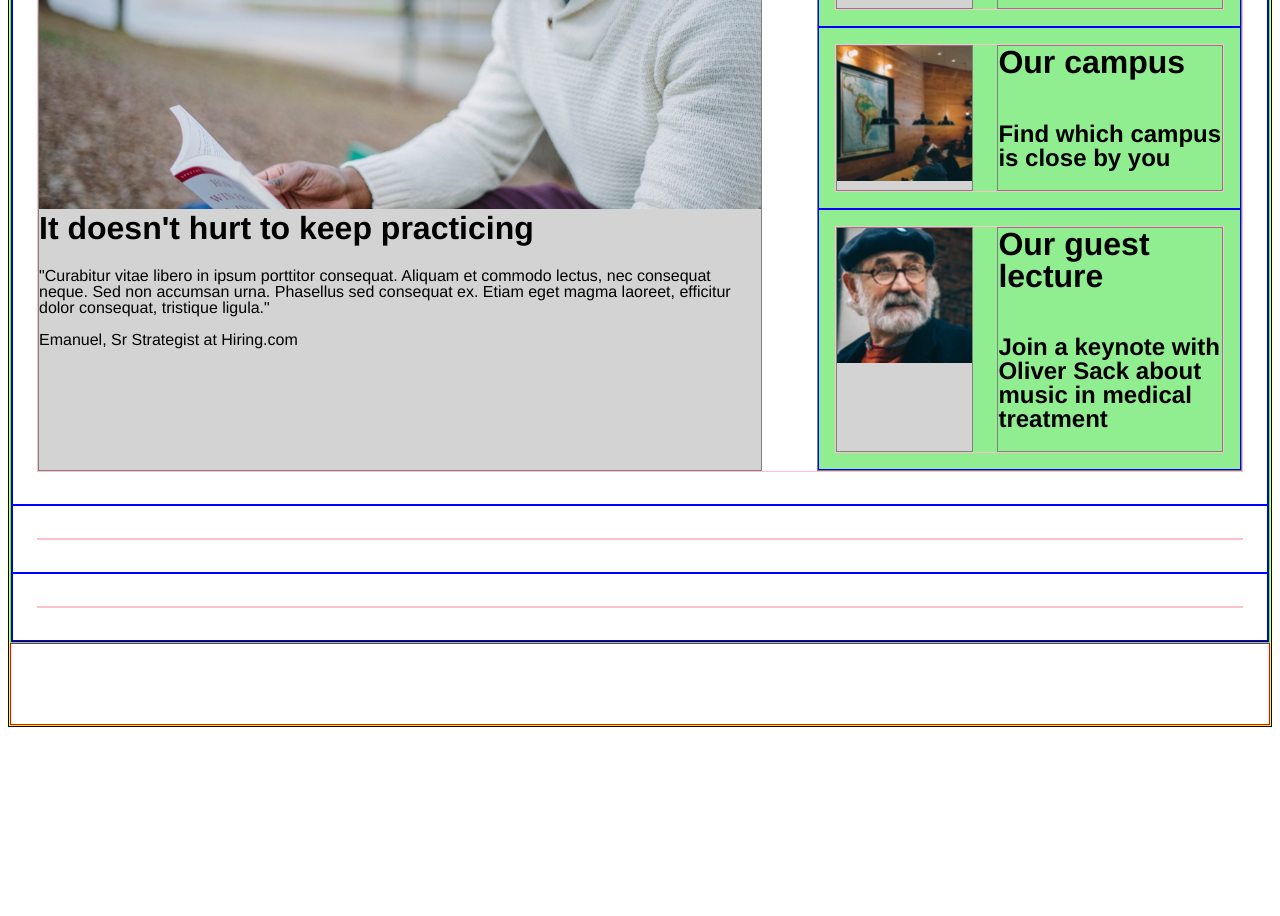
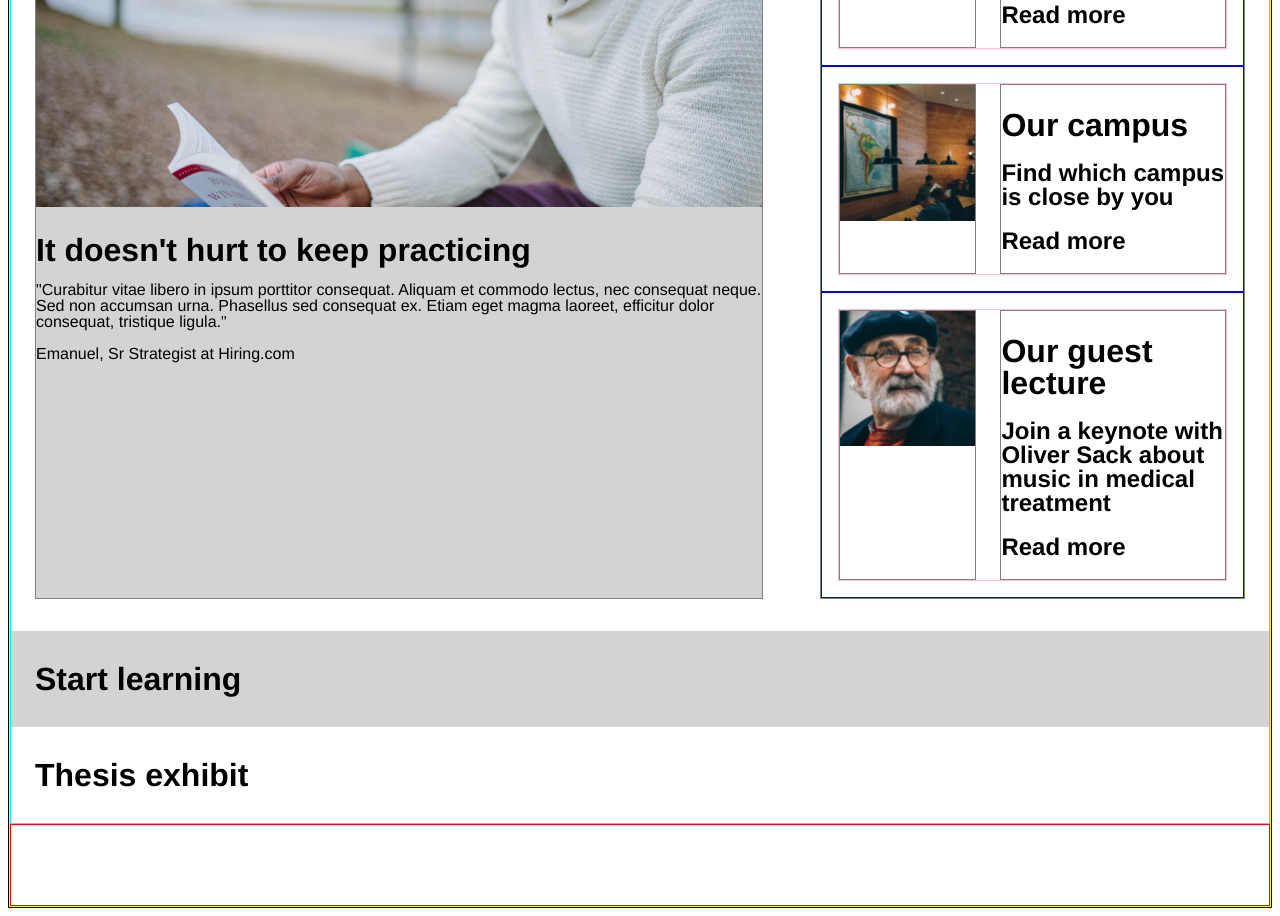
Before and after one commit to Felo034/colemar, a plain HTML site: page index.html in a window 1280 px wide. Shown: the part 907-1823 px from the top of the page. Before the commit the page ends 1642 px from the top, so only its background shows below. Drawn offline with Linux system fonts and the light colour scheme.

Commit message:
somethint else.

```diff
--- a/index.html
+++ b/index.html
@@ -34,7 +34,7 @@
 
             <!--First section-->
 
-            <div class="section">
+            <div class="section" id="even">
               <div class="content">
                 <div class="content_image">
                   <img class="ifirst" src="resources/images/banner.jpg"></img>
@@ -57,9 +57,8 @@
                 <div class="content_image">
                   <img src="resources/images/information-main.jpg"></img>
                   <h1>It doesn't hurt to keep practicing</h1>
-                  <span id="blurb">"Curabitur vitae libero in ipsum porttitor consequat. Aliquam et commodo lectus, nec consequat neque. Sed non accumsan urna. Phasellus sed consequat ex. Etiam eget magma laoreet, efficitur dolor consequat, tristique ligula."</span>
-                  <p></p>
-                  <span id="credit">Emanuel, Sr Strategist at Hiring.com</span>
+                  <p class="blurb">"Curabitur vitae libero in ipsum porttitor consequat. Aliquam et commodo lectus, nec consequat neque. Sed non accumsan urna. Phasellus sed consequat ex. Etiam eget magma laoreet, efficitur dolor consequat, tristique ligula."</p>
+                  <p id="credit">Emanuel, Sr Strategist at Hiring.com</p>
                 </div>
                 <div class="spacer1">
                 </div>
@@ -80,6 +79,7 @@
                           <div class="col_content_text">
                             <h1>Orientation date</h1>
                             <h2>Tue 10/11 &amp; Wed 10/12: 8am-3pm</h2>
+                            <h2>Read more</h2>
                           </div>
                         </div>
                       </div>
@@ -95,6 +95,7 @@
                           <div class="col_content_text">
                             <h1>Our campus</h1>
                             <h2>Find which campus is close by you</h2>
+                            <h2>Read more</h2>
                           </div>
                         </div>
                       </div>
@@ -110,6 +111,7 @@
                           <div class="col_content_text">
                             <h1>Our guest lecture</h1>
                             <h2>Join a keynote with Oliver Sack about music in medical treatment</h2>
+                            <h2>Read more</h2>
                           </div>
                         </div>
                       </div>
@@ -124,9 +126,11 @@
 
             <!--Third section-->
 
-            <div class="section">
+            <div class="section" id="even">
               <div class="content">
-
+                <div class="title">
+                  <h1>Start learning</h1>
+                </div>
               </div>
             </div>
 
@@ -134,7 +138,9 @@
 
             <div class="section">
               <div class="content">
-
+                <div class="title">
+                  <h1>Thesis exhibit</h1>
+                </div>
               </div>
             </div>
           </div>
--- a/resources/css/style.css
+++ b/resources/css/style.css
@@ -13,6 +13,11 @@ html {
 .main_container {
   display: block;
   border: 1px solid black;
+}
+
+.section {
+  padding: 32px 24px;
+  /*background-color: lightgray;*/
 }
 
 .main_grid {
@@ -56,7 +61,12 @@ test {
 h1 {
   margin: 0;
   font-size: 2rem;
-  padding-bottom: 24px;
+  padding-top: 24px;
+  /*padding-bottom: 24px;*/
+}
+
+.title h1 {
+  padding-top: 0px;
 }
 
 .menu {
@@ -71,18 +81,18 @@ h1 {
 
 .grid_sections {
   display: block;
-  border: 1px solid black;
+  /*border: 1px solid black;*/
 }
 
 .col_grid_sections {
   display: block;
-  border: 1px solid black;
+  /*border: 1px solid black;*/
 }
 
 .section {
   /**height: auto;
   margin: auto;**/
-  border: 1px solid blue;
+  /*border: 1px solid blue;*/
 }
 
 .col_section {
@@ -95,8 +105,8 @@ h1 {
   display: flex;
   justify-content: space-between;
   height: auto; /** this is the height of the boxes **/
-  margin: 32px 24px;
-  border: 1px solid pink;
+  /*margin: 32px 24px;
+  border: 1px solid pink;*/
 }
 
 .col_content {
@@ -122,7 +132,7 @@ h1 {
   /*height: 100%;*/
   max-width: 35%;
   border: 1px solid grey;
-  background-color: lightgrey;
+  /*background-color: lightgrey;*/
 }
 
 .spacer1 {
@@ -143,7 +153,7 @@ h1 {
   height: 100%;
   width: 40%;
   border: 1px solid grey;
-  background-color: lightgreen;
+  /*background-color: lightgreen;*/
 }
 
 .col_content_text {
@@ -152,7 +162,7 @@ h1 {
   height: 100%;
   width: 65%;
   border: 1px solid grey;
-  background-color: lightgreen;
+  /*background-color: lightgreen;*/
 }
 
 img {
@@ -165,8 +175,8 @@ img {
   height: 100%;
 }
 
-#blurb {
-
+.blurb p {
+  padding-top: 24px;
 }
 
 #second {
@@ -176,3 +186,7 @@ img {
 #logo img {
   height: 55px;
 }
+
+#even {
+  background-color: lightgrey;
+}
```
